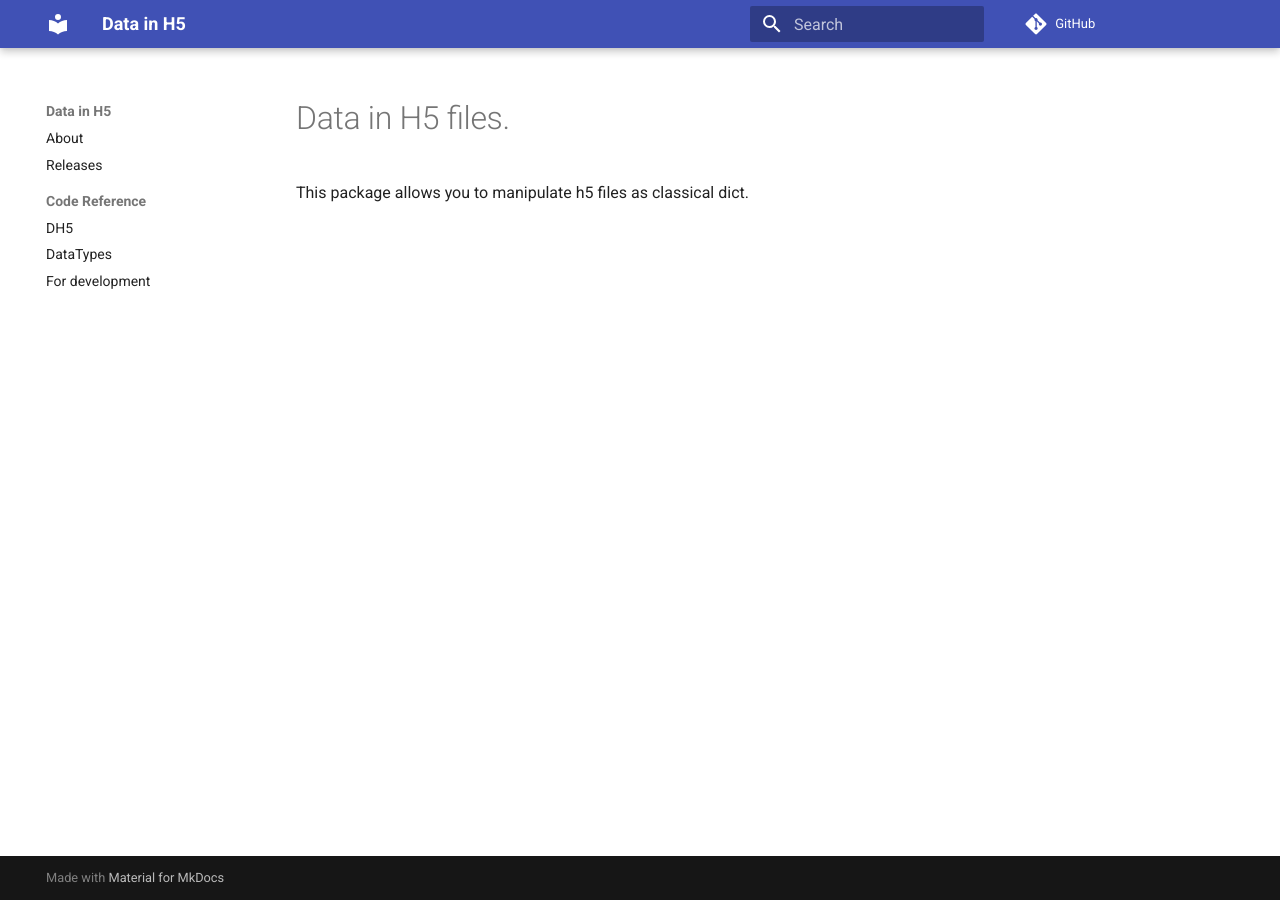
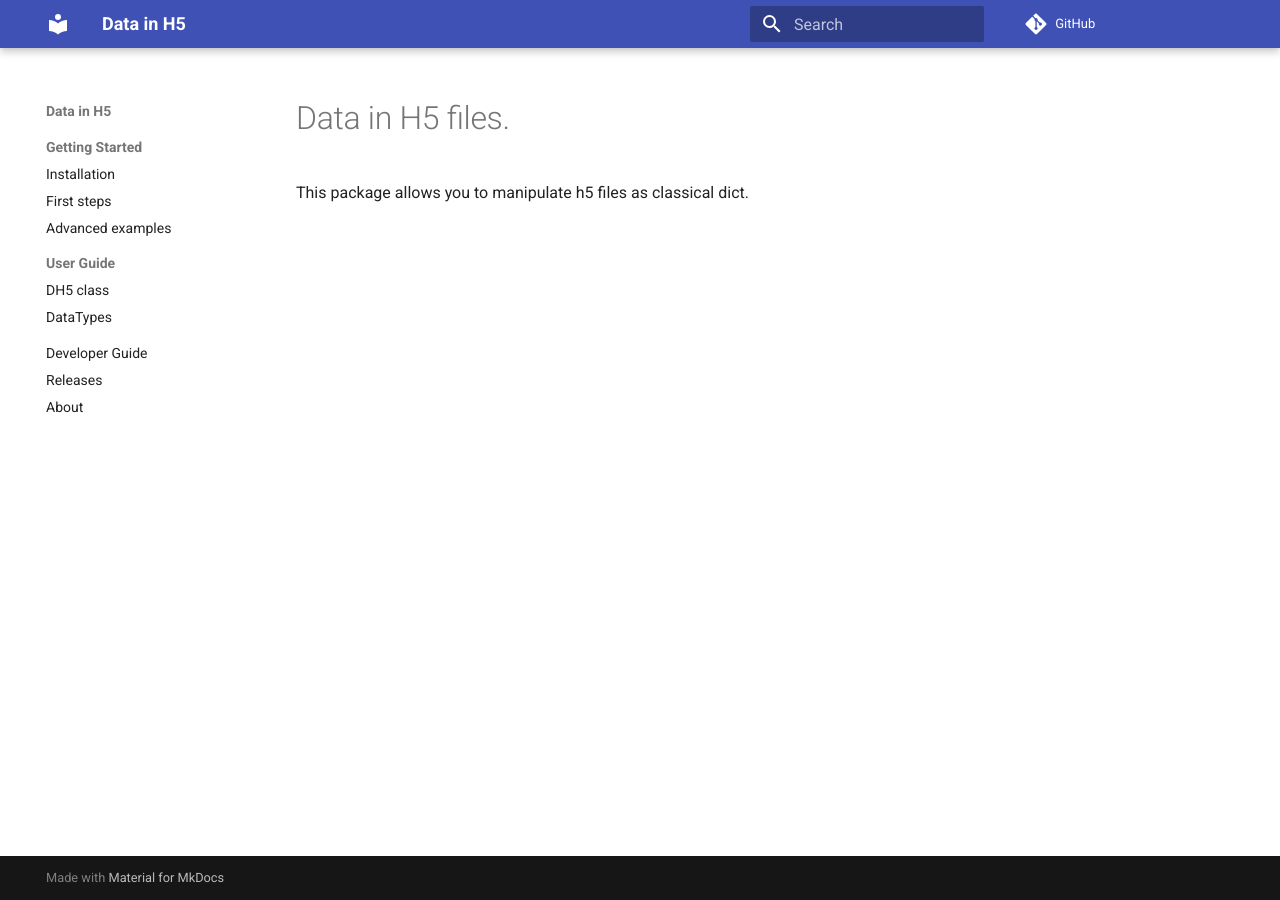
Before and after one commit to kyrylo-gr/dh5, an MkDocs documentation site: the page built from docs/index.md, in a window 1280 px wide. Built offline with MkDocs 1.6.1 and Material for MkDocs 9.7.7, drawn with Linux system fonts in a browser that asks for light colours; comment, search, counter and statistics services are not loaded.

```diff
--- a/mkdocs.yml
+++ b/mkdocs.yml
@@ -44,14 +44,18 @@ plugins:
       watch: dh5/
 
 nav:
-  - About: about/
-  - Releases: releases/
+  - Getting Started:
+      - Installation: starting_guide/install
+      - First steps: starting_guide/first_steps
+      - Advanced examples: starting_guide/advanced_examples
   # - Tutorials:
   #   - Examples: examples.md
   #   - Create and use variables: variables.md
   # - Developer's Guide:
   #   - Use mathematical expressions: expressions.md
-  - Code Reference:
-      - DH5: dh5
+  - User Guide:
+      - DH5 class: dh5
       - DataTypes: types/
-      - For development: develop/
+  - Developer Guide: develop/
+  - Releases: releases/
+  - About: about/
```
Also changed, not shown: README.md (+20 -1 lines), dh5/__init__.py (+0 -11 lines), docs/images/dh5-logo.png (added).
